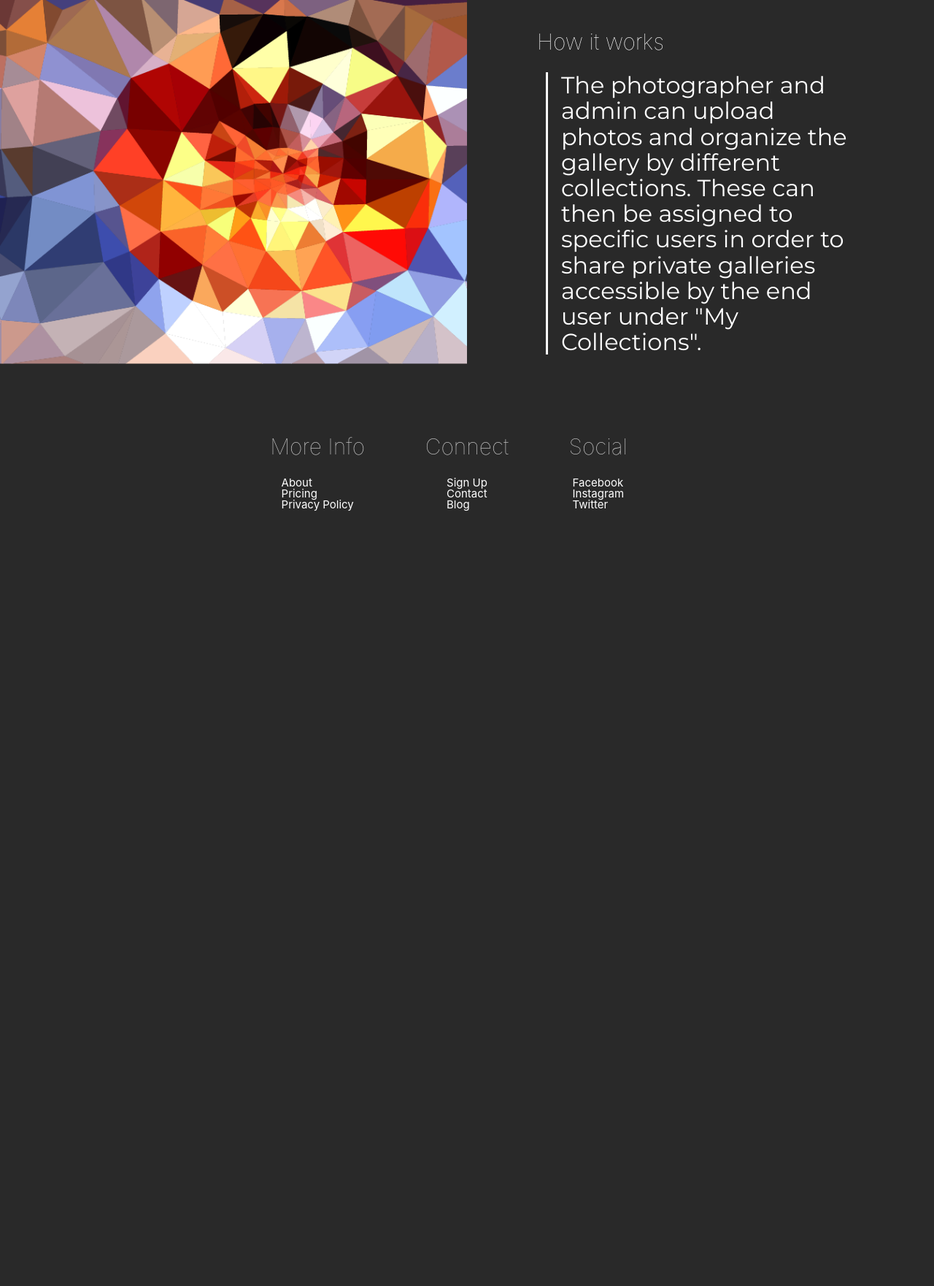
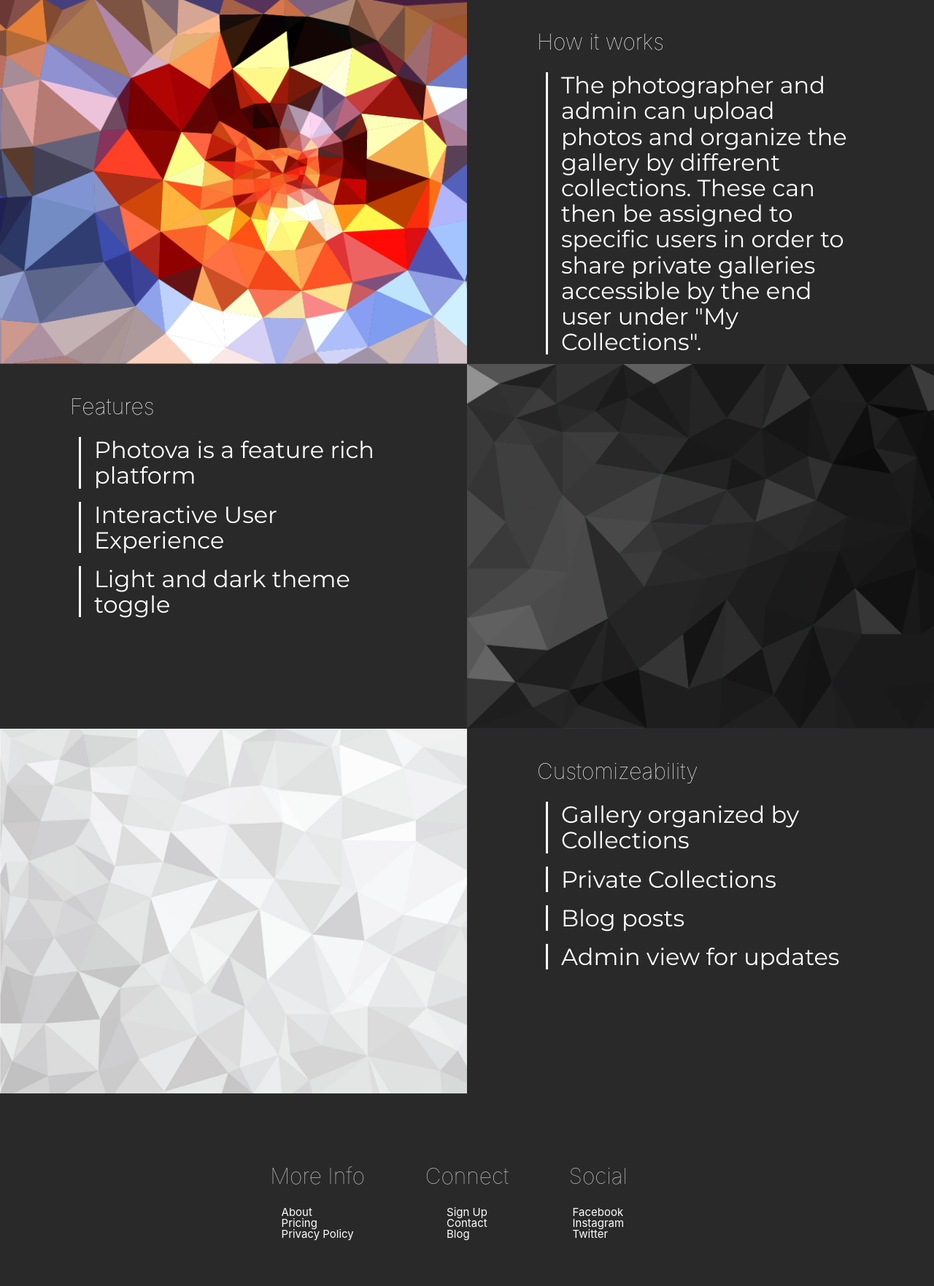
Before and after one commit to tateshep/Photova, a Django app: page / in a window 1280 px wide. Shown: the part 1365-3128 px from the top of the page at 73% size. Before the commit the page ends 2066 px from the top, so only its background shows below. Run offline with Django 3.2, Linux system fonts and the light colour scheme.

Commit message:
index edits

```diff
--- a/photova/home/views.py
+++ b/photova/home/views.py
@@ -5,10 +5,12 @@ from django.contrib.auth.models import User
 
 from gallery.models import Image, Collection
 from blog.models import BlogPost
+from django.contrib.admin.views.decorators import staff_member_required
 
 def homeView(request):
     return render(request,'index.html', {})
 
+@staff_member_required
 def adminView(request):
     image_list = Image.objects.order_by('title')
     collection_list = Collection.objects.order_by('title')
--- a/photova/templates/index.html
+++ b/photova/templates/index.html
@@ -11,6 +11,8 @@
     <div class="hero-logo">
         <img src="{% static 'images/logo.png' %}" alt="photova logo">
     </div>
+
+
 <section class="index-grid">
     <div class="index-grid-1-1">
         <div class="container">
@@ -41,6 +43,46 @@
 
     </div>
 </section>
+
+<section class="index-grid">
+    <div class="index-grid-1-1">
+        <div class="container">
+            <h1>Features</h1>
+            <p class="border-left-p p-large">Photova is a feature rich platform
+            </p>
+            <p class="border-left-p p-large">Interactive User Experience
+            </p>
+            <p class="border-left-p p-large">Light and dark theme toggle
+            </p>
+        </div>
+    </div>
+
+    <div class="index-grid-1-2">
+        <div class=" hide-on-med-and-down">
+           <div class="index-grid-img" style="background-image: url('{% static 'images/abstract-dark-bg.jpg' %}')"></div>
+        </div>
+    </div>
+     <div class="index-grid-2-1">
+        <div class="">
+           <div class="index-grid-img" style="background-image: url('{% static 'images/abstract-light-bg.jpg' %}')"></div>
+        </div>
+    </div>
+
+     <div class="index-grid-2-2">
+        <div class="container">
+            <h1>Customizeability</h1>
+            <p class="border-left-p p-large">Gallery organized by Collections</p>
+            <p class="border-left-p p-large">
+             Private Collections</p>
+             <p class="border-left-p p-large">
+              Blog posts</p>
+              <p class="border-left-p p-large">
+               Admin view for updates
+            </p>
+        </div>
+
+    </div>
+</section>
 </main>
 
 {% endblock content%}
```
Also changed, not shown: photova/db.sqlite3.
